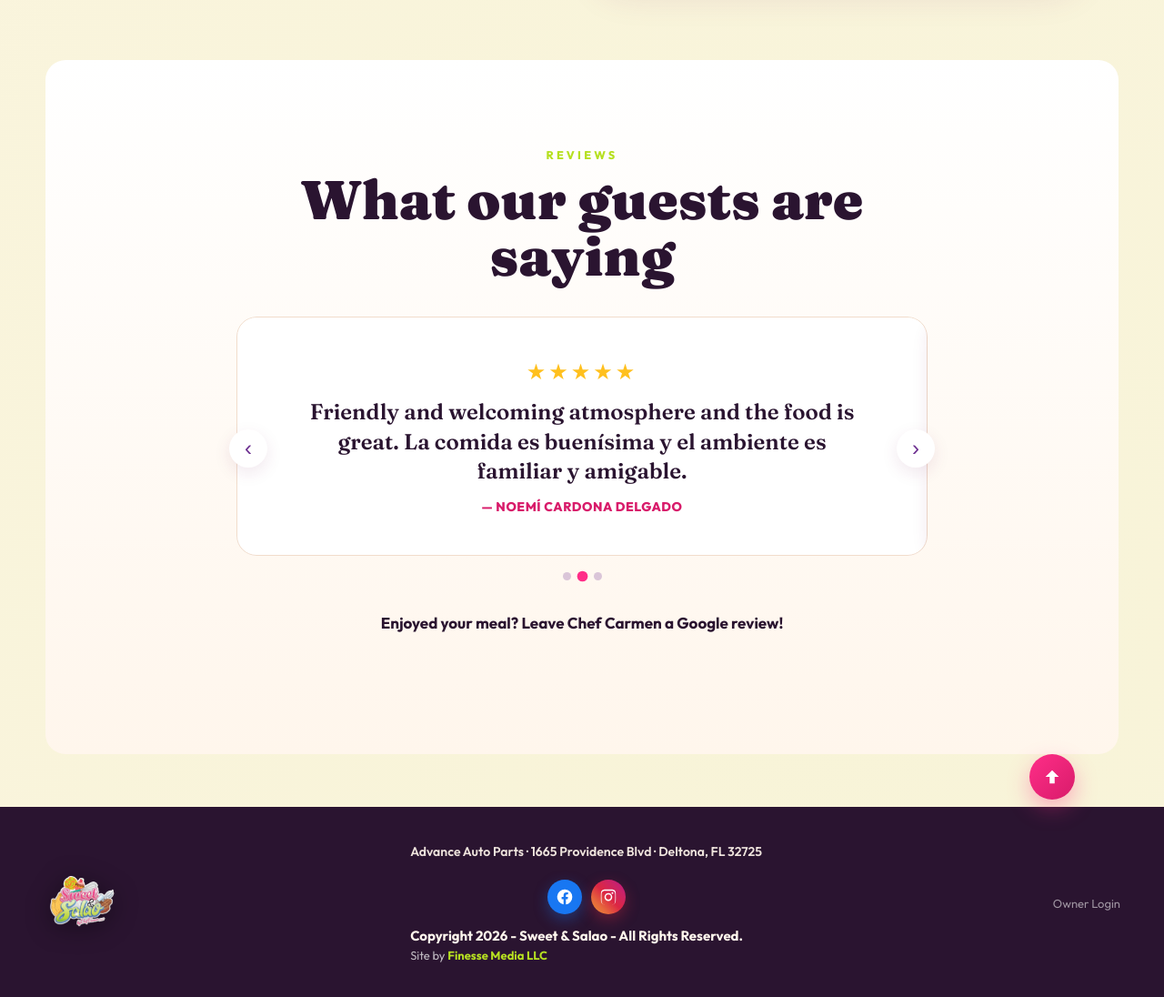
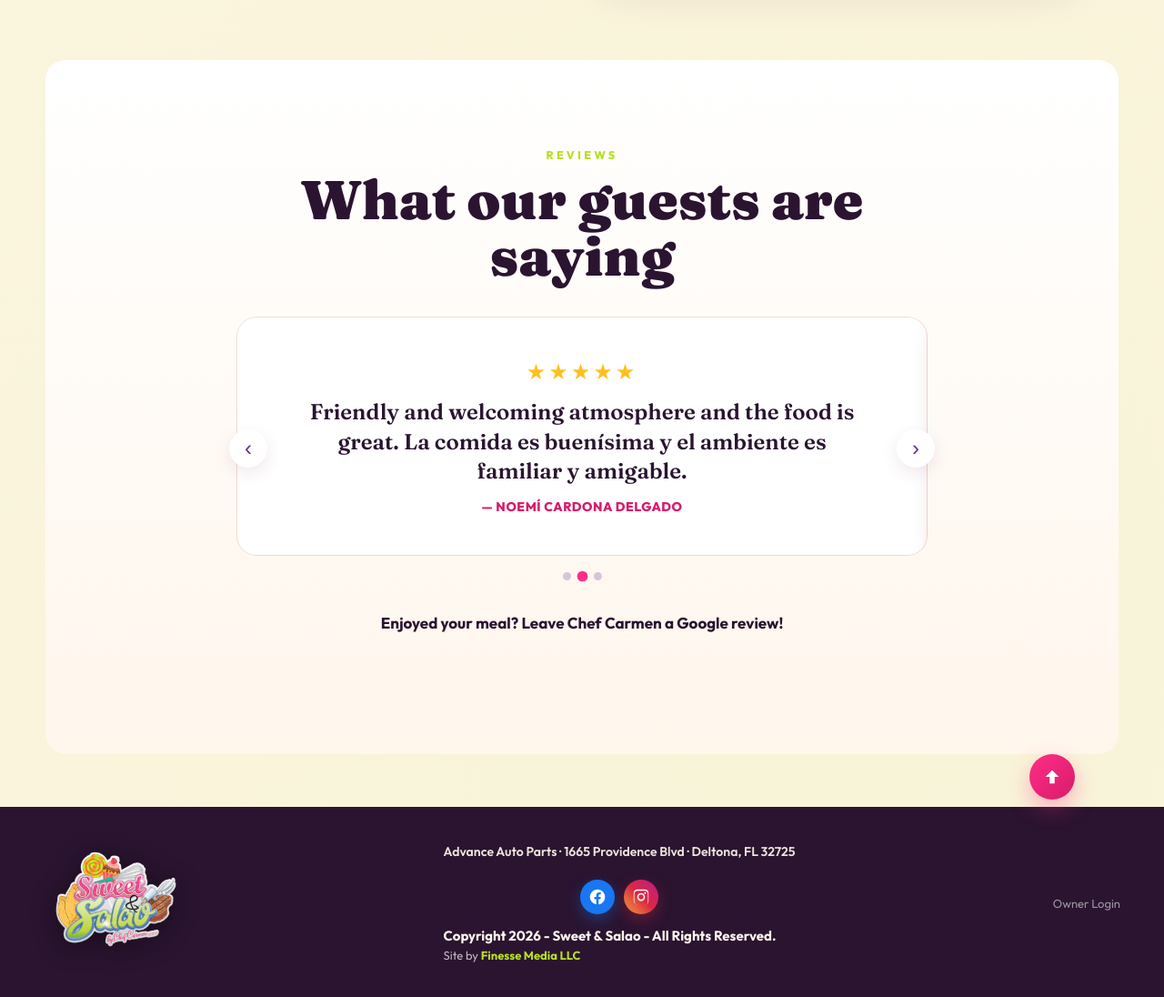
Before and after one commit to AngelGerena/sweetnsalao, a website with bundled scripts: page index.html in a window 1280 px wide. Shown: the part 9362-10458 px from the top of the page at 91% size. Built offline with nearby package versions, Linux system fonts and the light colour scheme; files whose address does not match are found by name.

Commit message:
Update styles.css

```diff
--- a/styles.css
+++ b/styles.css
@@ -380,7 +380,7 @@ a.pay-handle:hover { text-decoration: underline; }
   background: var(--ink); color: var(--cream); padding: 40px clamp(16px, 4vw, 48px);
   display: flex; align-items: center; justify-content: space-between; gap: 20px; flex-wrap: wrap;
 }
-.footer-logo { height: 64px; width: auto; filter: drop-shadow(0 4px 14px rgba(0,0,0,.4)); }
+.footer-logo { height: 120px; width: auto; filter: drop-shadow(0 4px 14px rgba(0,0,0,.4)); }
 .footer-info { display: flex; flex-direction: column; gap: 4px; font-size: 14px; }
 .footer-copy { font-weight: 700; font-size: 15px; }
 .footer-credit { font-size: 13px; color: rgba(255,255,255,.7); }
```
